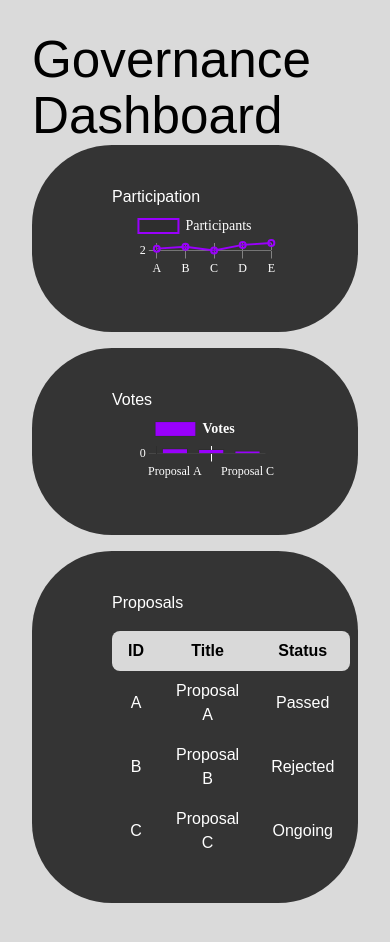
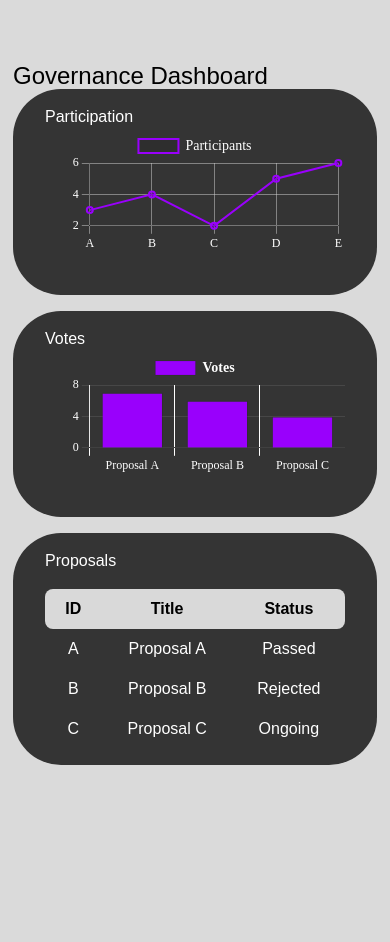
Before and after one commit to hyphacoop/governance-experiment, a Svelte app in the folder dashboard/: page / in a window 390 px wide. Shown: the top 942 px of the page. After the commit the page ends 844 px from the top, so only its background shows below. Built offline with nearby package versions, Linux system fonts and the light colour scheme; a web font is replaced by a local one.

Commit message:
Reduce font sizes and padding, add responsiveness

```diff
--- a/dashboard/src/app.css
+++ b/dashboard/src/app.css
@@ -45,7 +45,7 @@ body {
 }
 
 h1 {
-  font-size: 3.2em;
+  font-size: 2.2em;
   line-height: 1.1;
 }
 
@@ -83,6 +83,19 @@ div.component {
   color: white;
   background-color: #343434;
   border-radius: 5rem;
-  padding: 2.5rem 5rem;
+  padding: 1.5rem 3rem;
   margin-bottom: 1rem;
 }
+
+@media (max-width: 640px) {
+  #app {
+    padding: 0.5rem;
+  }
+  h1 {
+    font-size: 1.5em;
+  }
+  div.component {
+    padding: 1rem 2rem;
+    border-radius: 3rem;
+  }
+}
```
